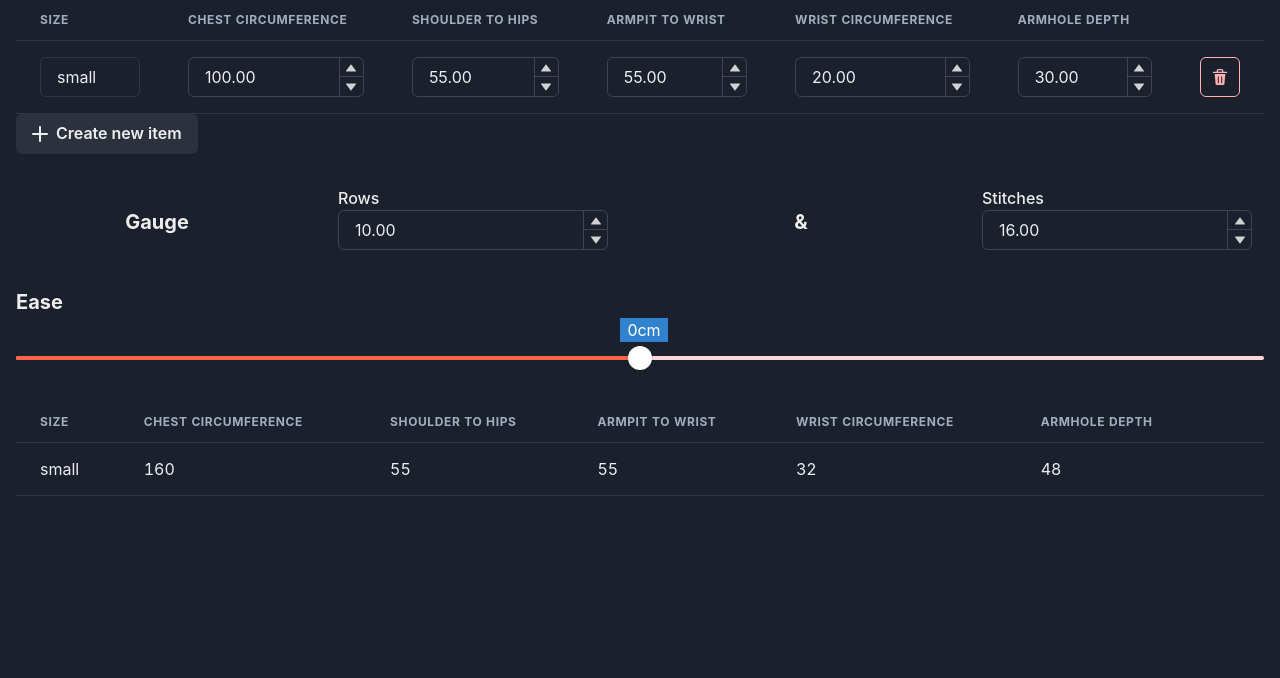
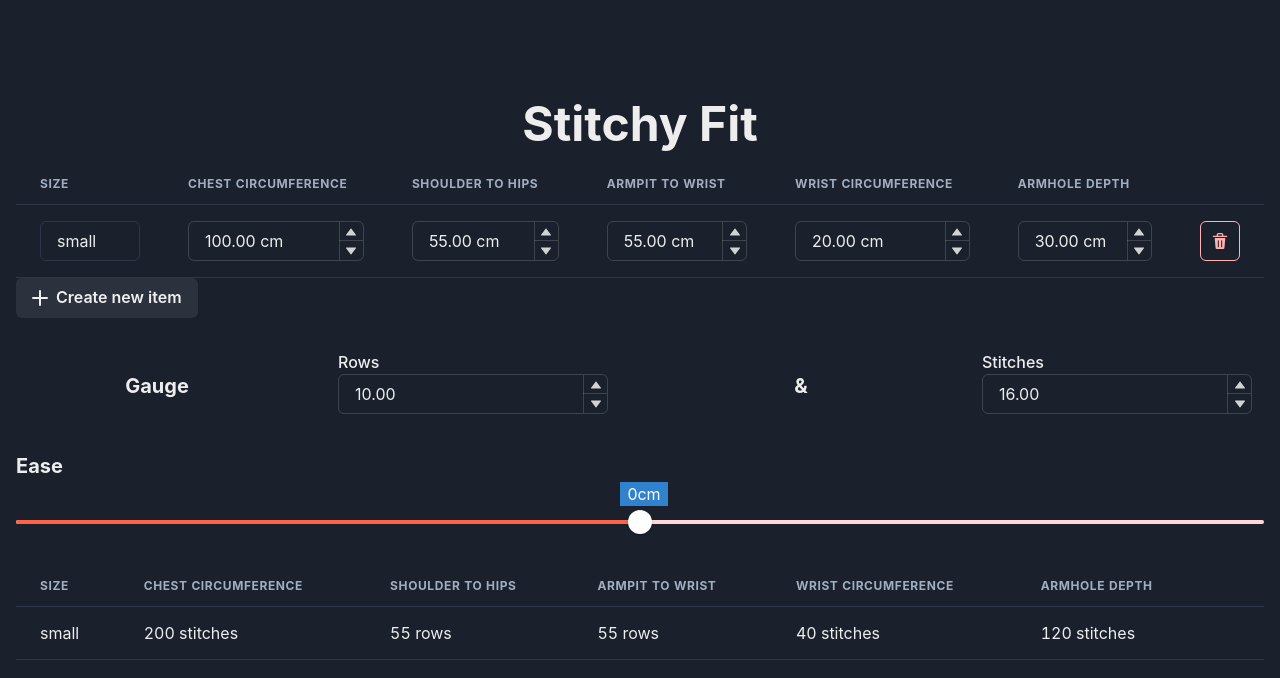
Before and after one commit to zircat-dev/stitch-up, a React (Create React App) app: page / in a window 1280 px wide. Shown: the top 678 px of the page. Built offline with nearby package versions, Linux system fonts and the light colour scheme.

Commit message:
Added units, cleaned up calculations

```diff
--- a/public/index.html
+++ b/public/index.html
@@ -7,7 +7,7 @@
     <meta name="theme-color" content="#000000" />
     <meta
       name="description"
-      content="Web site created using create-react-app"
+      content="If it fits, it stitches!"
     />
     <link rel="apple-touch-icon" href="%PUBLIC_URL%/logo192.png" />
     <!--
@@ -28,7 +28,7 @@
       work correctly both with client-side routing and a non-root public URL.
       Learn how to configure a non-root public URL by running `npm run build`.
     -->
-    <title>Stitchy</title>
+    <title>Stitchy Fit</title>
   </head>
   <body>
     <noscript>You need to enable JavaScript to run this app.</noscript>
--- a/src/App.js
+++ b/src/App.js
@@ -1,5 +1,5 @@
 import React from 'react';
-import { ChakraProvider, ColorModeScript, Container, Flex } from '@chakra-ui/react';
+import { ChakraProvider, ColorModeScript, Container, Flex, Heading } from '@chakra-ui/react';
 import { EditableMeasurements, ResultsView } from '@components/MeasurementsRow';
 import GaugeRow from '@components/GaugeRow';
 import Ease from '@components/Ease';
@@ -12,7 +12,8 @@ const App = () => (
     <ColorModeScript initialColorMode="dark" />
     <Math.Provider>
       <div className="App">
-        <Container width="container.xl" maxW="full">
+        <Container width="container.xl" maxW="full" marginTop="100">
+          <Heading as="h1" size="2xl" textAlign="center" mb={4}>Stitchy Fit</Heading>
           <Flex direction="column" gap="8">
             <EditableMeasurements />
             <GaugeRow />
--- a/src/components/MathematicalThingamajiggy.js
+++ b/src/components/MathematicalThingamajiggy.js
@@ -15,15 +15,15 @@ import React, { createContext, useReducer } from 'react';
 export const doTheCalculamation = (ease, gauge, measurements) => {
   const { rows, stitches } = gauge;
 
-  const stitchesPerCm = stitches / 10;
-  const rowsPerCm = rows / 10;
+  const stitchesPerCm = Math.round(stitches / 10);
+  const rowsPerCm = Math.round(rows / 10);
 
-  const chest = stitchesPerCm * (measurements.stitches.chest + ease);
-  const wrist = stitchesPerCm * (measurements.stitches.wrist + ease);
-  const armhole = stitchesPerCm * (measurements.stitches.armhole + ease);
+  const chest = Math.round(stitchesPerCm * (measurements.stitches.chest + ease));
+  const wrist = Math.round(stitchesPerCm * (measurements.stitches.wrist + ease));
+  const armhole = Math.round((stitchesPerCm * 2) * (measurements.stitches.armhole + ease));
 
-  const shoulderToHips = rowsPerCm * (measurements.row.shoulderToHips + ease);
-  const armpitToWrist = rowsPerCm * (measurements.row.armpitToWrist + ease);
+  const shoulderToHips = Math.round(rowsPerCm * (measurements.row.shoulderToHips + ease));
+  const armpitToWrist = Math.round(rowsPerCm * (measurements.row.armpitToWrist + ease));
 
   return {
     size: measurements.size,
--- a/src/components/MeasurementsRow.js
+++ b/src/components/MeasurementsRow.js
@@ -21,16 +21,19 @@ import {
 import { MathContext } from './MathematicalThingamajiggy';
 import { getProp } from '@utils/ramda';
 import { AddIcon, DeleteIcon } from '@chakra-ui/icons';
+import { multiply } from 'ramda';
 
 
 
-export const MeasurementValue = ({ value, update }) => {
+export const MeasurementValue = ({ value, update, unit }) => {
+  const formatWithUnit = (value) => unit ? `${value} ${unit}` : value;
   return (
     <NumberInput
       onChange={(valueStr, valueNumber) => update(valueNumber)}
       defaultValue={value}
       precision={2}
       step={0.2}
+      format={formatWithUnit}
     >
       <NumberInputField />
       <NumberInputStepper>
@@ -67,33 +70,67 @@ const measurementFields = [
     label: 'Chest Circumference',
     type: 'number',
     path: 'stitches.chest',
+    input: {
+      unit: 'cm'
+    },
+    output: {
+      unit: 'stitches'
+    }
   },
   {
     label: 'Shoulder to Hips',
     type: 'number',
     path: 'row.shoulderToHips',
+    input: {
+      unit: 'cm'
+    },
+    output: {
+      unit: 'rows'
+    }
   },
   {
     label: 'Armpit to Wrist',
     type: 'number',
     path: 'row.armpitToWrist',
+    input: {
+      unit: 'cm'
+    },
+    output: {
+      unit: 'rows'
+    }
   },
   {
     label: 'Wrist Circumference',
     type: 'number',
     path: 'stitches.wrist',
+    input: {
+      unit: 'cm'
+    },
+    output: {
+      unit: 'stitches'
+    }
   },
   {
     label: 'Armhole Depth',
     type: 'number',
     path: 'stitches.armhole',
+    input: {
+      unit: 'cm'
+    },
+    output: {
+      unit: 'stitches'
+    }
   },
 ]
 
 const editableFields = (updater) => (field, rowItem) => {
   const Field = field?.component ?? fieldTypeMap[field.type];
   return (
-    <Field value={getProp(field.path)(rowItem)} update={updater(rowItem.id, field.path)} />
+    <Field
+      value={getProp(field.path)(rowItem)}
+      update={updater(rowItem.id, field.path)}
+      {...field.input}
+    />
   )
 }
 
@@ -112,8 +149,8 @@ const TableDisplay = ({ fields, items, fieldCreator, onDelete }) => {
         <Tbody>
           {Object.values(items).map((rowItem) => {
             return (
-              <React.Fragment>
-                <Tr key={rowItem.id}>
+              <React.Fragment key={rowItem.id}>
+                <Tr>
                   {fields.map((field) => {
                     return (
                       <Td key={field.label}>
@@ -150,7 +187,12 @@ export const EditableMeasurements = () => {
 
   return (
     <Box>
-      <TableDisplay fields={measurementFields} items={items} fieldCreator={fieldCreator} onDelete={actions.deleteItem} />
+      <TableDisplay
+        fields={measurementFields}
+        items={items}
+        fieldCreator={fieldCreator}
+        onDelete={actions.deleteItem}
+      />
       <Button onClick={actions.createItem} leftIcon={<AddIcon />}><span>Create new item</span></Button>
     </Box>
   )
@@ -160,7 +202,7 @@ export const ResultsView = () => {
   const { results } = React.useContext(MathContext);
 
   const fieldCreator = (field, rowItem) => (
-    <Text>{getProp(field.path)(rowItem)}</Text>
+    <Text>{getProp(field.path)(rowItem)} {field.output?.unit}</Text>
   )
 
   return (
```
